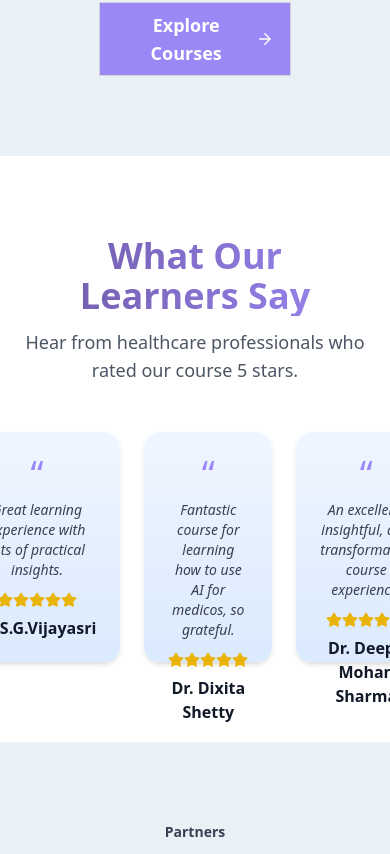
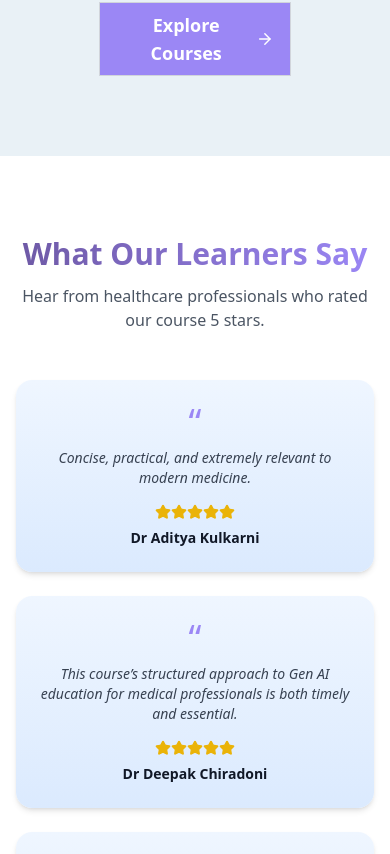
Before and after one commit to fsdev-skids/grey-brain, a React (Create React App) app: page / in a window 390 px wide. Shown: the part 2401-3255 px from the top of the page. Built offline with nearby package versions, Linux system fonts and the light colour scheme.

Commit message:
style: Refactor CourseTestimonials component for improved layout and responsiveness; update testimonial display timing

```diff
--- a/src/components/CourseTestimonials.jsx
+++ b/src/components/CourseTestimonials.jsx
@@ -6,8 +6,7 @@ const testimonials = [
     name: "Dr. Dixita Shetty",
     email: "d.shetty93@gmail.com",
     date: "Wed Oct 08 2025 10:57:38 GMT+0000",
-    review:
-      "Fantastic course for learning how to use AI for medicos, so grateful.",
+    review: "Fantastic course for learning how to use AI for medicos, so grateful.",
   },
   {
     name: "Dr. Deepa Mohan Sharma",
@@ -38,8 +37,7 @@ const testimonials = [
     name: "Dr. Utkarsh Bhagat",
     email: "utkarsh.bhagat2k12@gmail.com",
     date: "Tue Jul 29 2025 08:55:29 GMT+0000",
-    review:
-      "Good going so far, trying and exploring new arenas, interesting applications in sight!",
+    review: "Good going so far, trying and exploring new arenas, interesting applications in sight!",
   },
   {
     name: "Dr.S.G.Vijayasri",
@@ -52,58 +50,49 @@ const testimonials = [
 const CourseTestimonials = () => {
   const [index, setIndex] = useState(0);
 
-  // Show next set of 3 cards every 3 seconds
   useEffect(() => {
     const interval = setInterval(() => {
-      setIndex((prev) =>
-        prev + 3 >= testimonials.length ? 0 : prev + 3
-      );
-    }, 3000);
+      setIndex((prev) => (prev + 3 >= testimonials.length ? 0 : prev + 3));
+    }, 4000);
     return () => clearInterval(interval);
   }, []);
 
-  // Determine visible 3 cards
+  // Get next 3 testimonials cyclically
   const visibleCards = testimonials.slice(index, index + 3);
   if (visibleCards.length < 3) {
-    visibleCards.push(
-      ...testimonials.slice(0, 3 - visibleCards.length)
-    );
+    visibleCards.push(...testimonials.slice(0, 3 - visibleCards.length));
   }
 
   return (
-    <section className="bg-white py-20 px-6 overflow-hidden">
+    <section className="bg-white py-20 px-4 sm:px-6 overflow-hidden">
       <div className="max-w-6xl mx-auto text-center mb-12">
-        <h2 className="text-4xl font-bold mb-3 text-transparent bg-clip-text bg-gradient-to-r from-[#6E59A5] to-[#9B87F5]">
+        <h2 className="text-3xl sm:text-4xl font-bold mb-3 text-transparent bg-clip-text bg-gradient-to-r from-[#6E59A5] to-[#9B87F5]">
           What Our Learners Say
         </h2>
-        <p className="text-gray-600 text-lg">
+        <p className="text-gray-600 text-base sm:text-lg">
           Hear from healthcare professionals who rated our course 5 stars.
         </p>
       </div>
 
-      {/* Slider Container */}
-      <div className="max-w-6xl mx-auto flex justify-center transition-transform duration-700 ease-in-out gap-6">
+      {/* Responsive testimonial cards */}
+      <div className="max-w-6xl mx-auto flex flex-wrap justify-center gap-6 transition-transform duration-700 ease-in-out">
         {visibleCards.map((t, i) => (
           <div
             key={i}
-            className="w-full sm:w-1/2 lg:w-1/3 bg-gradient-to-b from-blue-50 to-blue-100 rounded-2xl shadow-md p-6 h-[230px] flex flex-col items-center justify-between text-center hover:shadow-lg transition-all"
+            className="w-full sm:w-[45%] lg:w-[30%] bg-gradient-to-b from-blue-50 to-blue-100 rounded-2xl shadow-md p-6 flex flex-col items-center justify-between text-center hover:shadow-lg transition-all"
           >
             <div className="text-[#9B87F5] text-4xl leading-none mb-2">“</div>
-            <p className="text-gray-700 text-sm italic mb-3">{t.review}</p>
+            <p className="text-gray-700 text-sm sm:text-base italic mb-4">
+              {t.review}
+            </p>
 
             <div className="flex justify-center mb-2">
               {[...Array(5)].map((_, i) => (
-                <Star
-                  key={i}
-                  size={16}
-                  className="text-yellow-500 fill-yellow-500"
-                />
+                <Star key={i} size={16} className="text-yellow-500 fill-yellow-500" />
               ))}
             </div>
 
-            <div>
-              <p className="font-semibold text-gray-900">{t.name}</p>
-            </div>
+            <p className="font-semibold text-gray-900 text-sm sm:text-base">{t.name}</p>
           </div>
         ))}
       </div>
```
